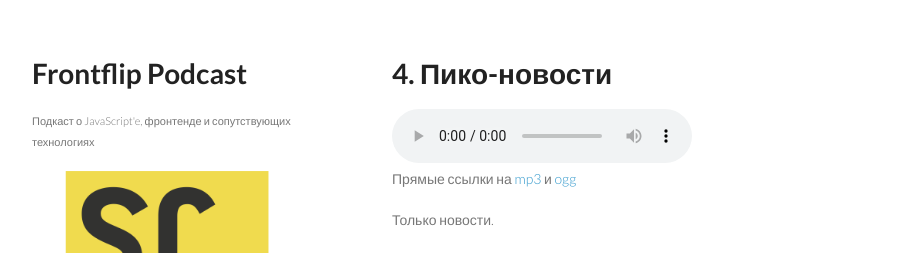
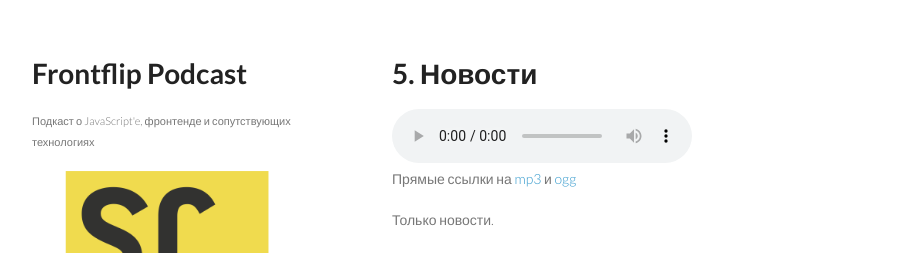
Before and after one commit to frontflip-podcast/frontflip-podcast.github.io, a Jekyll site: the page built from _posts/2014-08-09-news.md, in a window 1280 px wide. Shown: the top 253 px of the page, without its empty margins (178-1093 px from the left). Built offline with Jekyll 4.4.1, drawn with Linux system fonts in a browser that asks for light colours; comment, search, counter and statistics services are not loaded.

Commit message:
fix naming

```diff
--- a/_posts/2014-08-09-news.md
+++ b/_posts/2014-08-09-news.md
@@ -1,6 +1,6 @@
 ---
 layout: post
-title: 4. Пико-новости
+title: 5. Новости
 episode_url: //please.frontflip.me/frontflip_0006
 flipgif:
 flipgif_desc:
```
